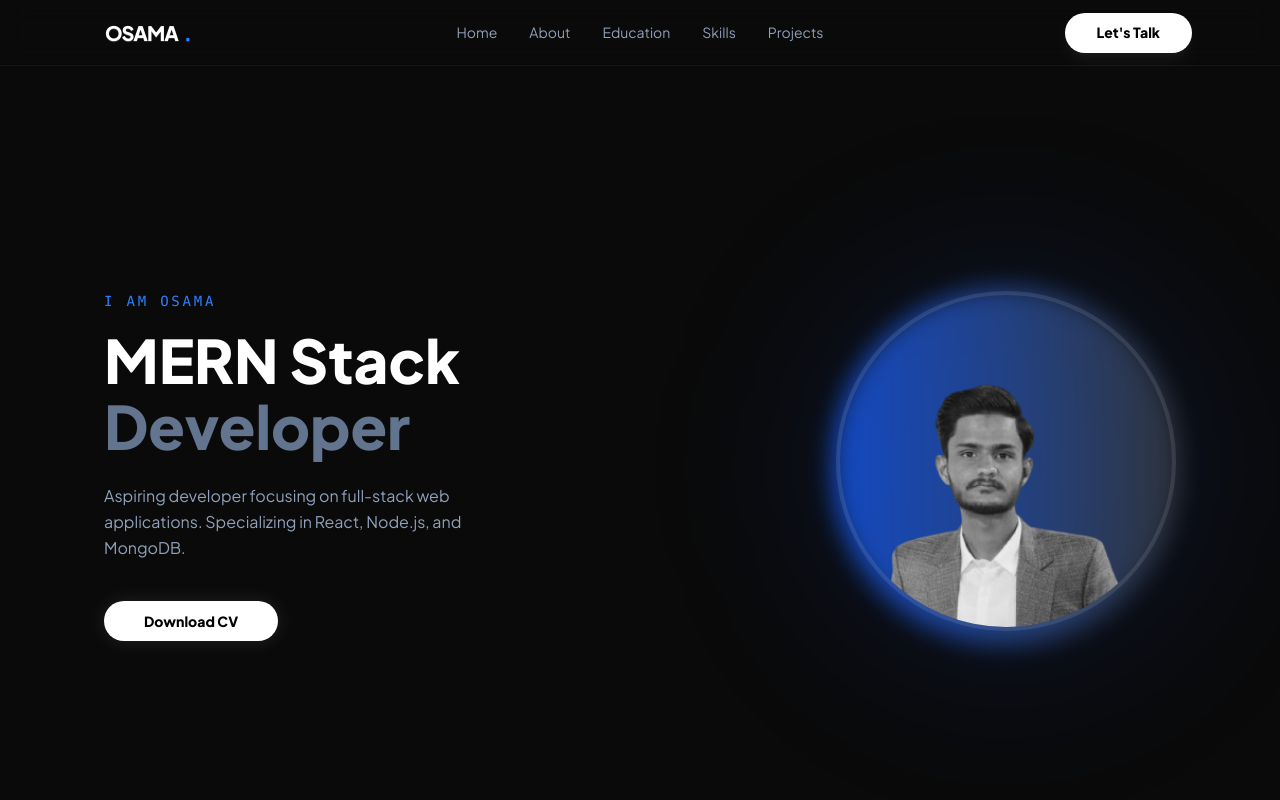
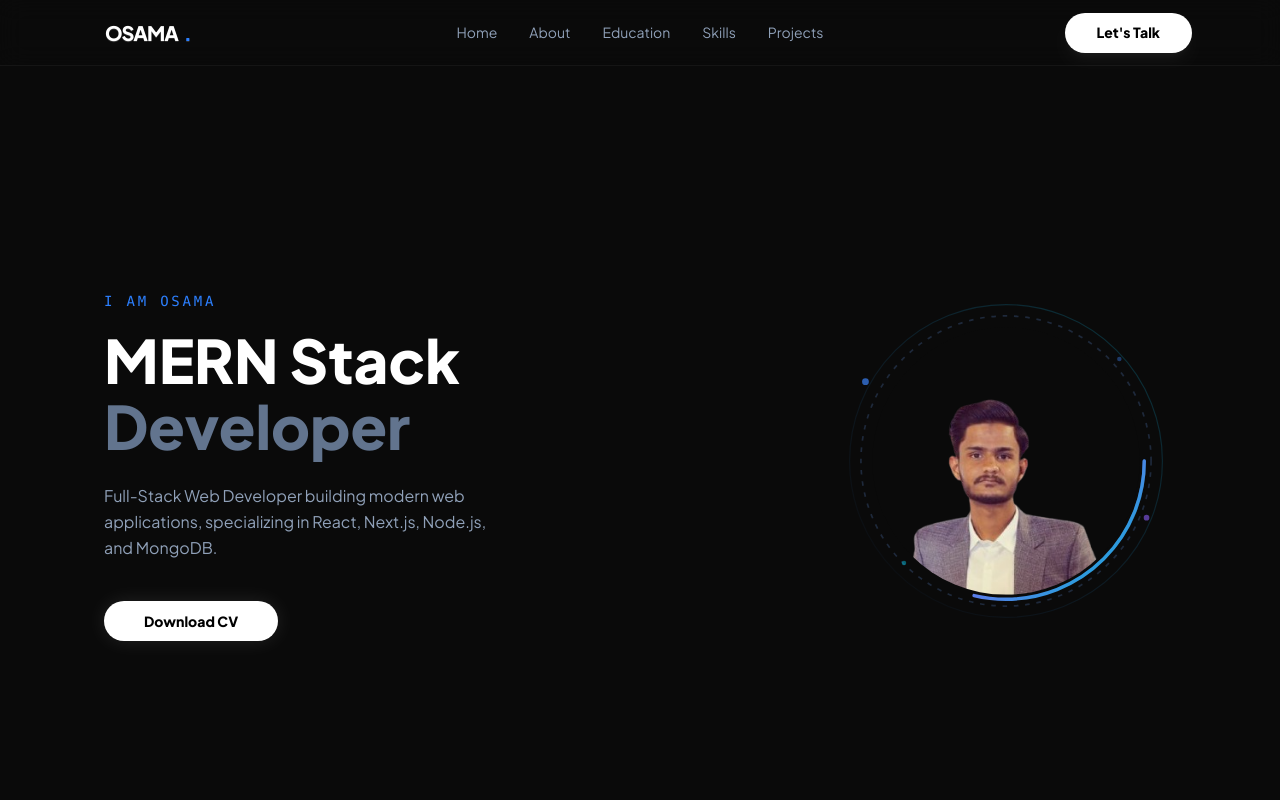
Before and after one commit to usamaanwr/portfolio, a React app: page / in a window 1280 px wide. Shown: the top 800 px of the page. Built offline with nearby package versions, Linux system fonts and the light colour scheme; the HTML template or start-up script is replaced by a standard one.

Commit message:
refactor: enhance Hero section layout and update text content

```diff
--- a/src/pages/Home.jsx
+++ b/src/pages/Home.jsx
@@ -26,8 +26,7 @@ const Hero = () => {
               <span className="text-slate-500">Developer</span>
             </h1>
             <p className="text-slate-400 text-base max-w-sm mb-10 leading-relaxed">
-            Aspiring developer focusing on full-stack web applications. Specializing in React, Node.js, and MongoDB.
-          </p>
+Full-Stack Web Developer building modern web applications, specializing in React, Next.js, Node.js, and MongoDB.            </p>
 
             <div className="flex items-center gap-4">
               <a
@@ -44,47 +43,131 @@ const Hero = () => {
           <motion.div
             initial={{ opacity: 0, scale: 0.8 }}
             animate={{ opacity: 1, scale: 1 }}
-          transition={{ duration: 3 }}
+            transition={{ duration: 1.2, ease: "easeOut" }}
             className="flex justify-center lg:justify-end"
           >
-          <div className="relative">
-            {/* The Outer Glow Border */}
-            <div className="absolute -inset-1 bg-gradient-to-r from-blue-600 to-white/20 rounded-full blur-md opacity-75 group-hover:opacity-100 transition duration-1000"></div>
+            <div className="relative flex items-center justify-center w-[300px] h-[300px] lg:w-[340px] lg:h-[340px]">
 
-            {/* The Image Container */}
-            <div className="relative w-[320px] h-[320px] lg:w-[340px] lg:h-[340px] rounded-full overflow-hidden border-4 border-white/10">
-              <img
-                src="/assets/osama.png"
-                alt="Osama"
-                className="w-full h-full object-cover grayscale hover:grayscale-0 transition duration-700"
+              {/* ── SVG Rings + Dots ── */}
+              <svg
+                className="absolute inset-0 w-full h-full overflow-visible"
+                viewBox="0 0 300 300"
+              >
+                <defs>
+                  <linearGradient id="ring1" x1="0%" y1="0%" x2="100%" y2="100%">
+                    <stop offset="0%" stopColor="#3b82f6" />
+                    <stop offset="50%" stopColor="#8b5cf6" />
+                    <stop offset="100%" stopColor="#06b6d4" />
+                  </linearGradient>
+                  <linearGradient id="ring2" x1="100%" y1="0%" x2="0%" y2="100%">
+                    <stop offset="0%" stopColor="#06b6d4" stopOpacity="0.25" />
+                    <stop offset="100%" stopColor="#3b82f6" stopOpacity="0" />
+                  </linearGradient>
+                  <clipPath id="circleClip">
+                    <circle cx="150" cy="150" r="118" />
+                  </clipPath>
+                </defs>
+
+                {/* Outer faint ring */}
+                <circle cx="150" cy="150" r="138" fill="none" stroke="url(#ring2)" strokeWidth="1" />
+
+                {/* Dashed ring */}
+                <circle
+                  cx="150" cy="150" r="128"
+                  fill="none"
+                  stroke="#1e293b"
+                  strokeWidth="1.5"
+                  strokeDasharray="4 6"
                 />
-            </div>
 
-            {/* Extra Glow Element behind the circle */}
-            <div className="absolute top-1/2 left-1/2 -translate-x-1/2 -translate-y-1/2 w-[120%] h-[120%] bg-blue-600/10 blur-[80px] rounded-full -z-10"></div>
+                {/* Main spinning arc */}
+                <circle
+                  cx="150" cy="150" r="122"
+                  fill="none"
+                  stroke="url(#ring1)"
+                  strokeWidth="3"
+                  strokeDasharray="220 999"
+                  strokeLinecap="round"
+                >
+                  <animateTransform
+                    attributeName="transform"
+                    type="rotate"
+                    from="0 150 150"
+                    to="360 150 150"
+                    dur="4s"
+                    repeatCount="indefinite"
+                  />
+                </circle>
+
+                {/* Secondary faint arc */}
+                <circle
+                  cx="150" cy="150" r="122"
+                  fill="none"
+                  stroke="url(#ring1)"
+                  strokeWidth="3"
+                  strokeDasharray="80 999"
+                  strokeLinecap="round"
+                  opacity="0.35"
+                >
+                  <animateTransform
+                    attributeName="transform"
+                    type="rotate"
+                    from="180 150 150"
+                    to="540 150 150"
+                    dur="4s"
+                    repeatCount="indefinite"
+                  />
+                </circle>
+
+                {/* Dark circle bg behind image */}
+                <circle cx="150" cy="150" r="118" fill="#0a0a0a" />
+
+                {/* Profile Image */}
+                <image
+                  href="/assets/osama.png"
+                  x="32" y="32"
+                  width="236" height="236"
+                  clipPath="url(#circleClip)"
+                  preserveAspectRatio="xMidYMid slice"
+                />
+
+                {/* Floating dots */}
+                <circle cx="26" cy="80" r="3" fill="#3b82f6" opacity="0.7">
+                  <animate attributeName="opacity" values="0.7;0.2;0.7" dur="2.5s" repeatCount="indefinite" />
+                </circle>
+                <circle cx="274" cy="200" r="2.5" fill="#8b5cf6" opacity="0.6">
+                  <animate attributeName="opacity" values="0.6;0.1;0.6" dur="3s" repeatCount="indefinite" />
+                </circle>
+                <circle cx="60" cy="240" r="2" fill="#06b6d4" opacity="0.5">
+                  <animate attributeName="opacity" values="0.5;0.1;0.5" dur="2s" repeatCount="indefinite" />
+                </circle>
+                <circle cx="250" cy="60" r="2" fill="#3b82f6" opacity="0.4">
+                  <animate attributeName="opacity" values="0.4;0.1;0.4" dur="3.5s" repeatCount="indefinite" />
+                </circle>
+              </svg>
             </div>
           </motion.div>
         </div>
       </section>
       <section id='about'>
-<About/>
+        <About />
       </section>
       <section id='education'>
-<Education/>
+        <Education />
       </section>
 
       <section id='skills'>
-<Skills/>
+        <Skills />
       </section>
 
       <section id='projects'>
-<Projects/>
+        <Projects />
       </section>
       <section id='contact'>
-<Contact/>
+        <Contact />
       </section>
       <section id='home'>
-<Footer/>
+        <Footer />
       </section>
     </>
   );
```
Lines whose indentation alone changed are shown as unchanged.
